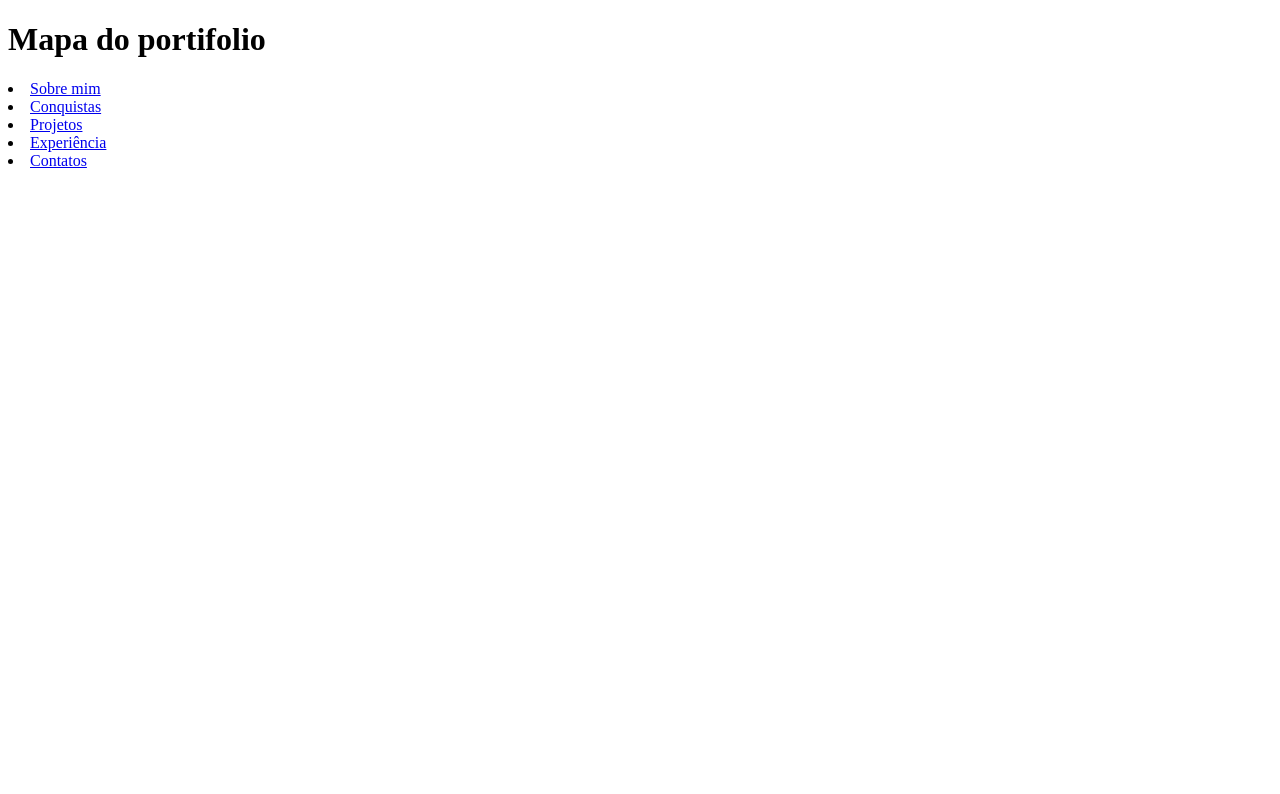
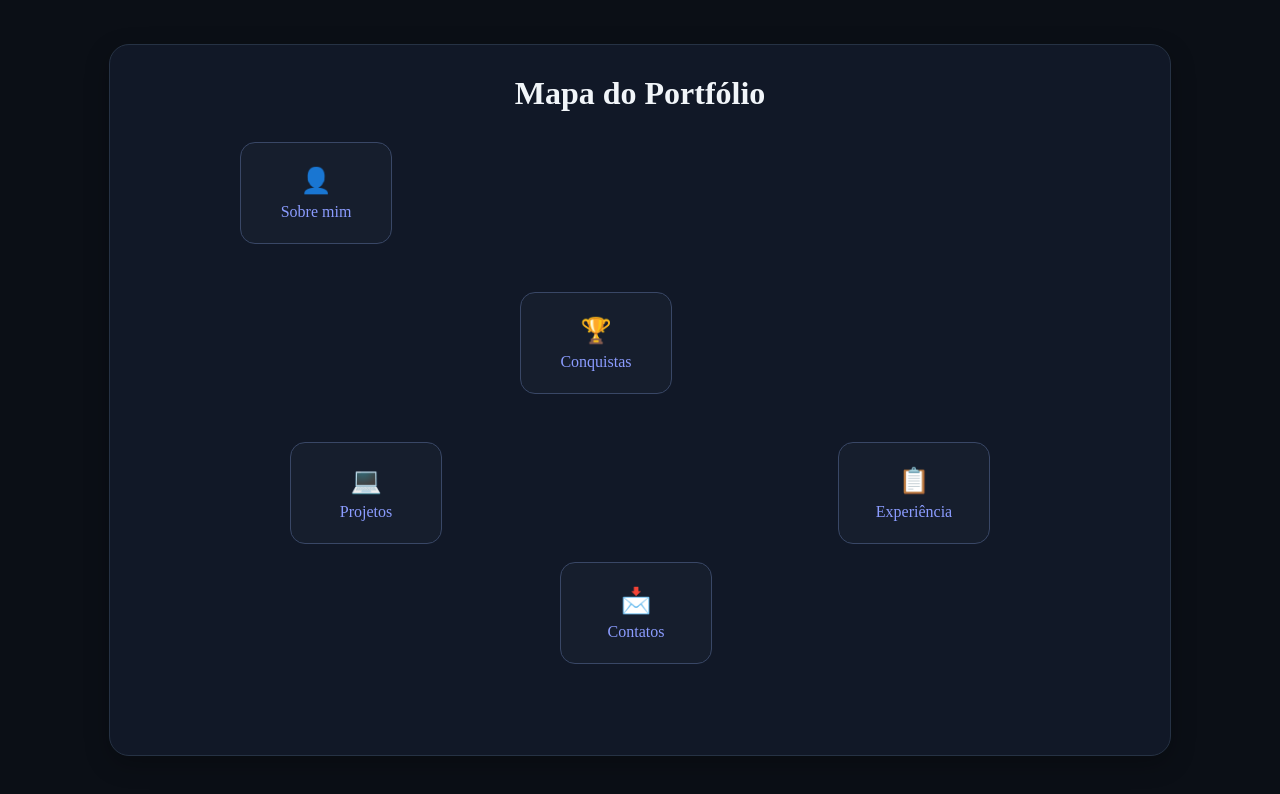
Before and after one commit to miguelkayke0710-png/site-curso, a plain HTML site: page mapa.html in a window 1280 px wide. Drawn offline with Linux system fonts and the light colour scheme.

Commit message:
deixando salvo o mapa de portifólio

```diff
--- a/mapa.html
+++ b/mapa.html
@@ -3,26 +3,53 @@
 <head>
     <meta charset="UTF-8">
     <meta name="viewport" content="width=device-width, initial-scale=1.0">
-    <title>Mapa do Portifólio</title>
+
+    <title>Mapa do Portfólio</title>
+
+    <link rel="stylesheet" href="style.css">
 </head>
-<body>
+
+<body class="mapa-html">
 
     <div class="mapa">
 
-        <h1>Mapa do portifolio</h1>
+        <h1>Mapa do Portfólio</h1>
 
-            <li><a href="sobre-mim.html">Sobre mim</a></li>
-            <li><a href="conquistas.html">Conquistas</a></li>
-            <li><a href="projetos.html">Projetos</a></li>
-            <li><a href="experiencia.html">Experiência</a></li>
-            <li><a href="contatos.html">Contatos</a></li>
+        <div class="caminho">
+
+            <div class="linha linha-1"></div>
+            <div class="linha linha-2"></div>
+            <div class="linha linha-3"></div>
+            <div class="linha linha-4"></div>
+
+            <a href="sobre-mim.html" class="local local-1">
+                <span class="icone">👤</span>
+                <span>Sobre mim</span>
+            </a>
+
+            <a href="conquistas.html" class="local local-2">
+                <span class="icone">🏆</span>
+                <span>Conquistas</span>
+            </a>
+
+            <a href="projetos.html" class="local local-3">
+                <span class="icone">💻</span>
+                <span>Projetos</span>
+            </a>
+
+            <a href="experiencia.html" class="local local-4">
+                <span class="icone">📋</span>
+                <span>Experiência</span>
+            </a>
+
+            <a href="contatos.html" class="local local-5">
+                <span class="icone">📩</span>
+                <span>Contatos</span>
+            </a>
+
+        </div>
 
     </div>
 
-
-
-
-
-
 </body>
 </html>
--- /dev/null
+++ b/style.css
@@ -0,0 +1,151 @@
+ /*index.html*/
+
+.index {
+    background: #0b0f16;
+    color: #f1f5f9;
+    margin: 0;
+}
+.links {
+    display: flex;
+    justify-content: center;
+    align-items: center;
+    height: 100vh;
+}
+
+.button-index {
+    background: #161e2d;
+    color: #8b9cff;
+    border: 1px solid #394766;
+    padding: 12px 25px;
+    border-radius: 10px;
+    cursor: pointer;
+    transition: 0.3s;
+}
+
+.button-index:hover {
+    background: #1c2638;
+    border-color: #6374a8;
+    box-shadow: 0 6px 20px rgba(99, 116, 168, 0.18);
+    transform: translateY(-2px);
+}
+
+ /*mapa.html*/
+
+/* mapa.html */
+
+.mapa-html {
+    min-height: 100vh;
+    margin: 0;
+
+    background: #0b0f16;
+    color: #f1f5f9;
+
+    display: flex;
+    justify-content: center;
+    align-items: center;
+}
+
+.mapa-html .mapa {
+    position: relative;
+
+    width: 85%;
+    max-width: 1000px;
+    height: 650px;
+
+    padding: 30px;
+
+    background: #111827;
+    border: 1px solid #263244;
+    border-radius: 20px;
+
+    box-shadow: 0 8px 25px rgba(0, 0, 0, 0.25);
+
+    overflow: hidden;
+}
+
+.mapa-html .mapa h1 {
+    text-align: center;
+
+    margin: 0;
+
+    color: #f1f5f9;
+}
+
+.mapa-html .caminho {
+    position: relative;
+
+    width: 100%;
+    height: 550px;
+}
+
+.mapa-html .local {
+    position: absolute;
+
+    width: 150px;
+    height: 100px;
+
+    display: flex;
+    flex-direction: column;
+    justify-content: center;
+    align-items: center;
+
+    background: #161e2d;
+    color: #8b9cff;
+
+    border: 1px solid #394766;
+    border-radius: 15px;
+
+    text-decoration: none;
+
+    transition: 0.3s;
+
+    z-index: 2;
+}
+
+.mapa-html .icone {
+    font-size: 25px;
+    margin-bottom: 8px;
+}
+
+.mapa-html .local-1 {
+    top: 30px;
+    left: 10%;
+}
+
+.mapa-html .local-2 {
+    top: 180px;
+    left: 38%;
+}
+
+.mapa-html .local-3 {
+    top: 330px;
+    left: 15%;
+}
+
+.mapa-html .local-4 {
+    top: 330px;
+    right: 15%;
+}
+
+.mapa-html .local-5 {
+    top: 450px;
+    left: 42%;
+}
+
+.mapa-html .linha {
+    position: absolute;
+
+    background: #394766;
+
+    z-index: 1;
+}
+
+.mapa-html .local:hover {
+    background: #1c2638;
+
+    border-color: #6374a8;
+
+    box-shadow: 0 6px 20px rgba(99, 116, 168, 0.18);
+
+    transform: translateY(-5px);
+}
```
Also changed, not shown: index.html (+4 -3 lines), projetos.html (+18 -0 lines).
